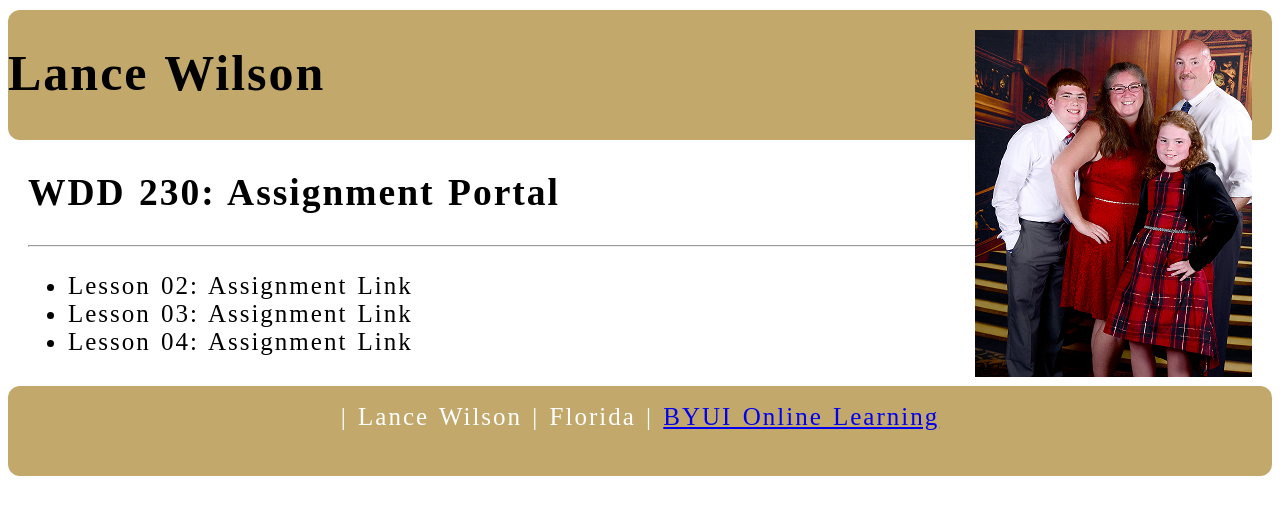
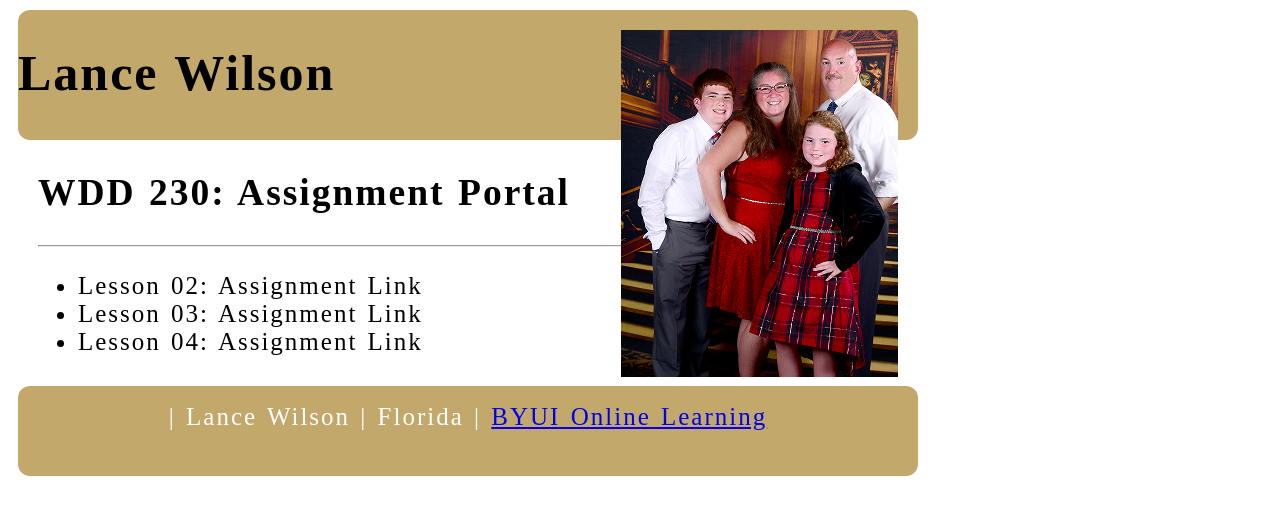
Before and after one commit to lcwfl/lcwfl.github.io, a plain HTML site: page index.html in a window 1280 px wide. Drawn offline with Linux system fonts and the light colour scheme.

Commit message:
more css update

```diff
--- a/styles/main.css
+++ b/styles/main.css
@@ -9,6 +9,9 @@ Body {
     font-style: normal;
     font-variant: normal;
     text-transform: none;
+    max-width: 900px;
+    padding-left: 10px;
+    padding-right: 10px;
     }
 #familypic{
     margin-top: 20px;
```
